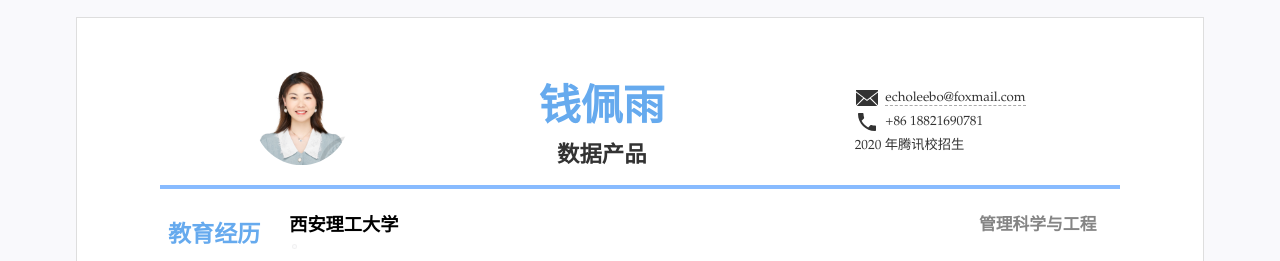
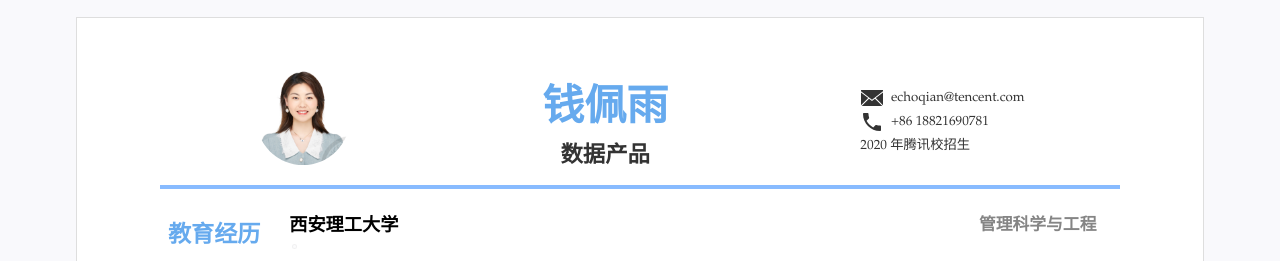
Before and after one commit to kuailexiaoshenxian/cn-wx-cv, a Jekyll site: the page built from index.html, in a window 1280 px wide. Shown: the top 261 px of the page. Built offline with Jekyll 4.4.1, drawn with Linux system fonts in a browser that asks for light colours.

Commit message:
Update resume.yml

```diff
--- a/_data/resume.yml
+++ b/_data/resume.yml
@@ -9,8 +9,8 @@ photo: "assets/img/企业微信截图_47d02f7f-d473-4c52-b833-78ab453dafdd.png"
 
 #联系方式
 contact: #联系方式连接等3~5行
-- text: "echoleebo@foxmail.com" #文本内容
-  href: 'mailto:echoleebo@foxmail.com' #链接，无链接则空
+- text: "echoqian@tencent.com" #文本内容
+  # href: 'mailto:echoleebo@foxmail.com' #链接，无链接则空
   icon: 'icons/email.svg' #图标 svg文件
 - text: "+86 18821690781"
   icon: 'icons/phone.svg'
```
